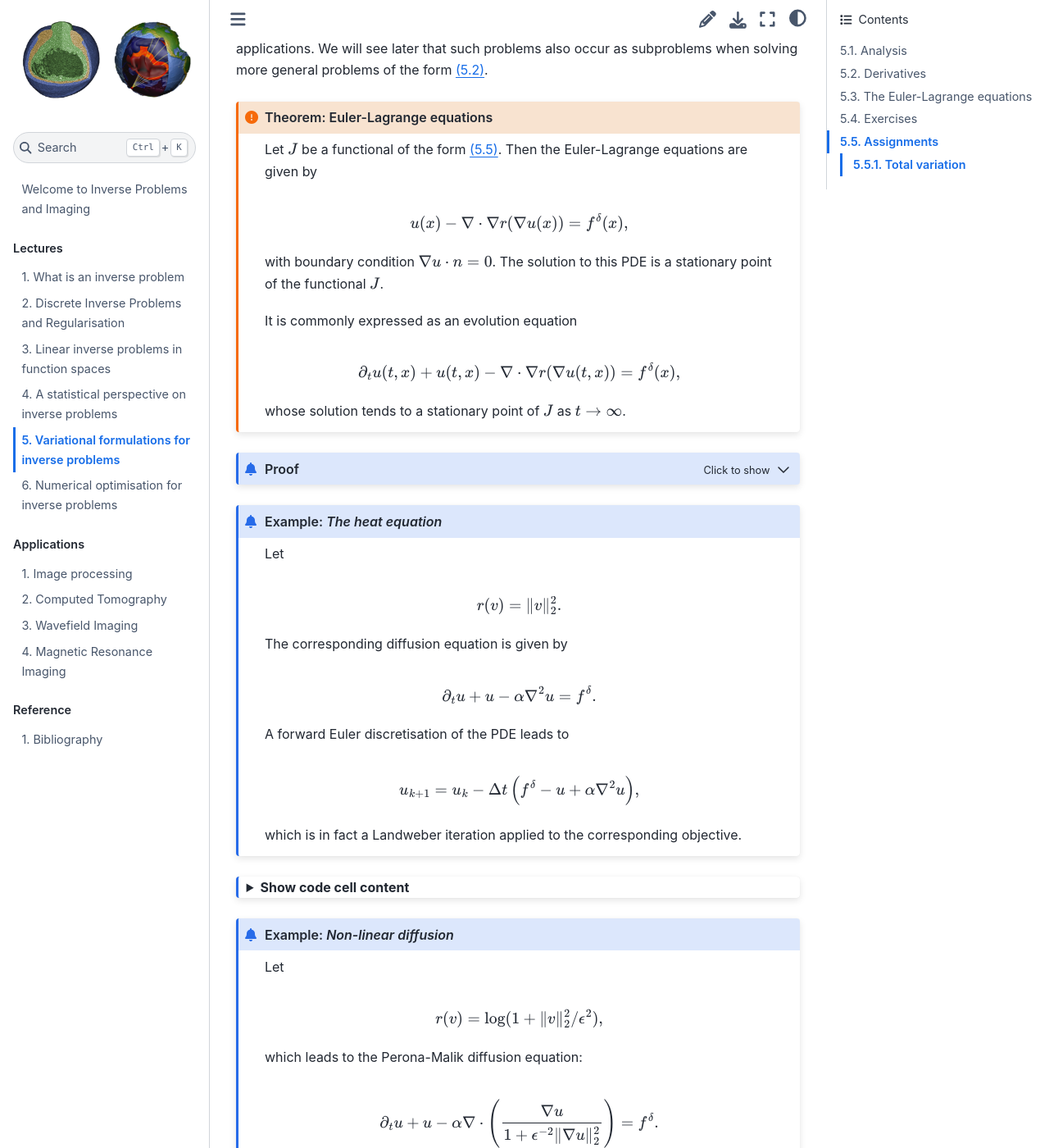
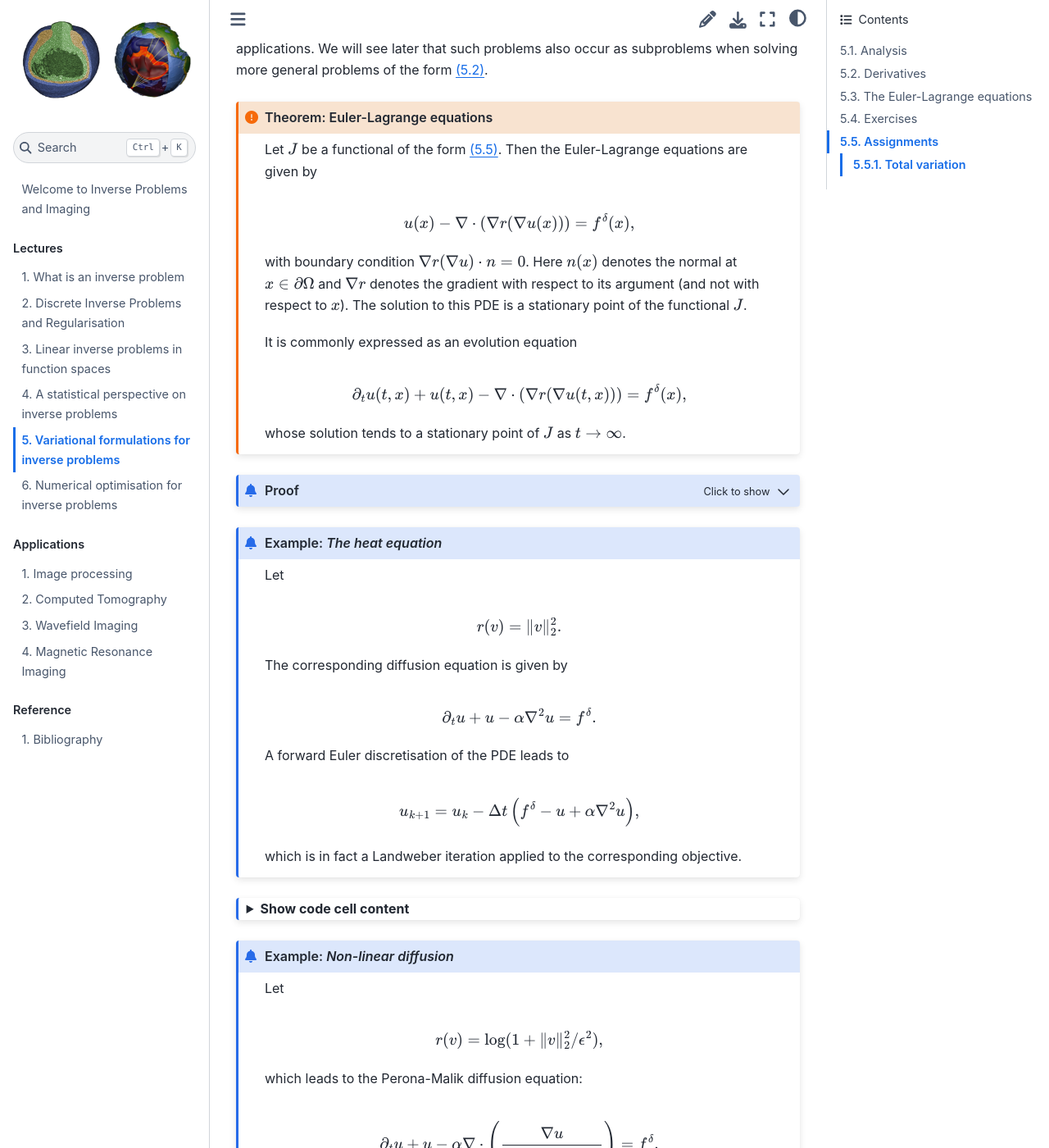
Before and after one commit to TristanvanLeeuwen/IP_and_Im_Lectures, a Jupyter Book: the page built from variational_formulations.md, in a window 1280 px wide and 1400 px high, scrolled down 8915 px. Shown: the whole window at 82% size. Built offline with Jupyter Book 1.0.4 settings and Sphinx 7.4.7 and the Sphinx Book theme 1.1.4, drawn with Linux system fonts in a browser that asks for light colours; some of the changed text lies outside the part shown.

Commit message:
Update variational_formulations.md
Fixed some mistakes and things that were unclear in the Euler-Lagrange Theorem

`````diff
--- a/variational_formulations.md
+++ b/variational_formulations.md
@@ -423,13 +423,13 @@ with $\Omega \subset \mathbb{R}^n$ and $r : \mathbb{R}^n \rightarrow \mathbb{R}$
 
 Let $J$ be a functional of the form {eq}`J_denoising`. Then the Euler-Lagrange equations are given by
 
-$$u(x) - \nabla \cdot \nabla r(\nabla u(x)) = f^\delta(x),$$
+$$u(x) - \nabla \cdot \left(\nabla r(\nabla u(x))\right) = f^\delta(x),$$
 
-with boundary condition $\nabla u \cdot n = 0$. The solution to this PDE is a stationary point of the functional $J$.
+with boundary condition $\nabla r( \nabla u) \cdot n = 0$. Here $n(x)$ denotes the normal at $x \in \partial \Omega$ and $\nabla r$ denotes the gradient with respect to its argument (and not with respect to $x$). The solution to this PDE is a stationary point of the functional $J$.
 
 It is commonly expressed as an evolution equation
 
-$$\partial_t u(t,x) + u(t,x) - \nabla \cdot \nabla r(\nabla u(t,x)) = f^\delta(x),$$
+$$\partial_t u(t,x) + u(t,x) - \nabla \cdot \left(\nabla r(\nabla u(t,x))\right) = f^\delta(x),$$
 
 whose solution tends to a stationary point of $J$ as $t \rightarrow \infty$.
 ```
@@ -449,11 +449,11 @@ and hence
 
 $$\phi'(0) = \int_{\Omega} (u - f^\delta)v + \nabla r(\nabla u)\cdot\nabla v.$$
 
-Applyings [Green's first identity](https://en.wikipedia.org/wiki/Green%27s_identities#Green's_first_identity) yields
+Applying [Green's first identity](https://en.wikipedia.org/wiki/Green%27s_identities#Green's_first_identity) yields
 
-$$\int_{\Omega} \left(u(x) - f^\delta(x) - \nabla \cdot \nabla r(\nabla u(x))\right) v(x) \mathrm{d}x + \left.v(x)\nabla u(x)\cdot n(x)\right|_{\Omega}.$$
+$$\int_{\Omega} \left(u(x) - f^\delta(x) - \nabla \cdot \left( \nabla r(\nabla u(x))\right)\right) v(x) \mathrm{d}x + \left.v(x)\nabla r( \nabla u(x))\cdot n(x)\right|_{\Omega}.$$
 
-Since it should hold for all $v$, we obtain the desired PDE. The boundary term involves $\nabla u\cdot n$ so this imposes Neumann boundary conditions.
+Since it should hold for all $v$, we obtain the desired PDE. The boundary term involves $\nabla r( \nabla u) \cdot n$, so this imposes $\nabla r( \nabla u) \cdot n = 0$.
 ```
 
 ````{admonition} Example: *The heat equation*
`````
Also changed, not shown: other parts of variational_formulations.md (+1 -1 lines).
